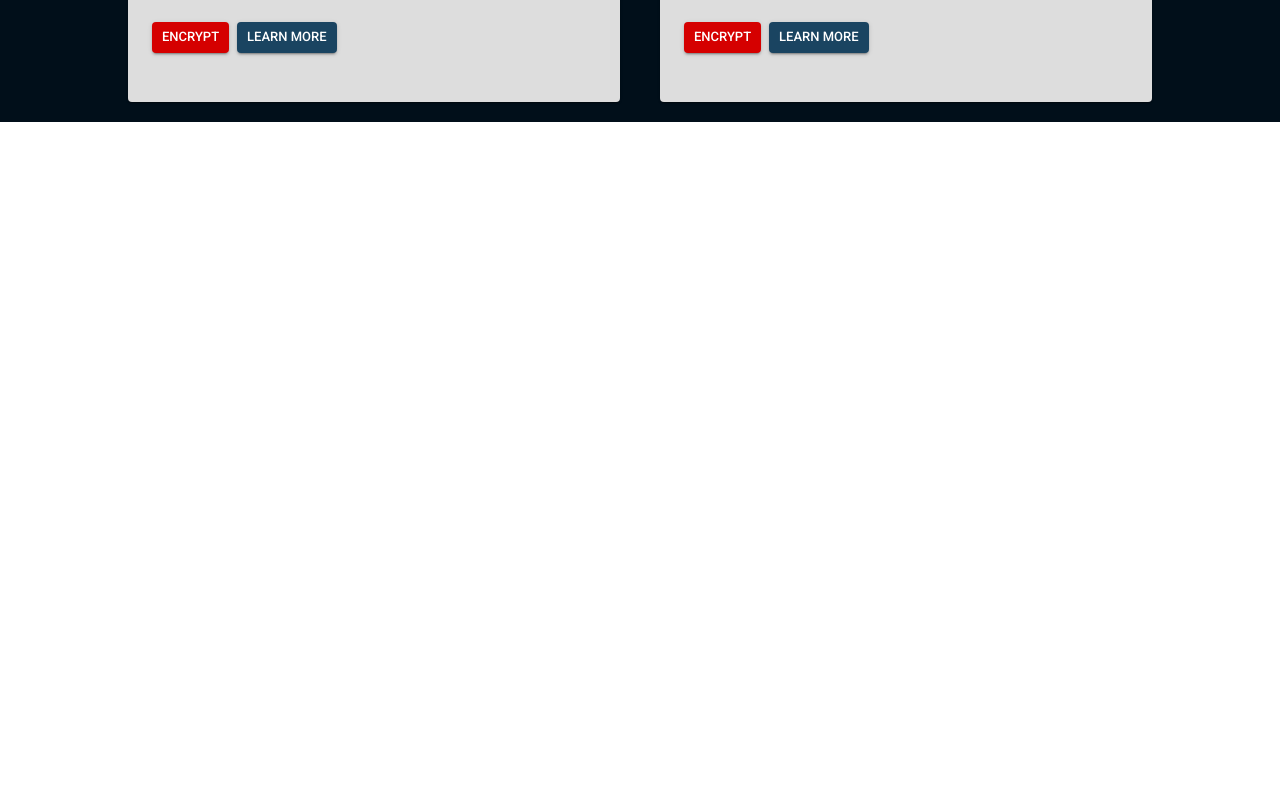
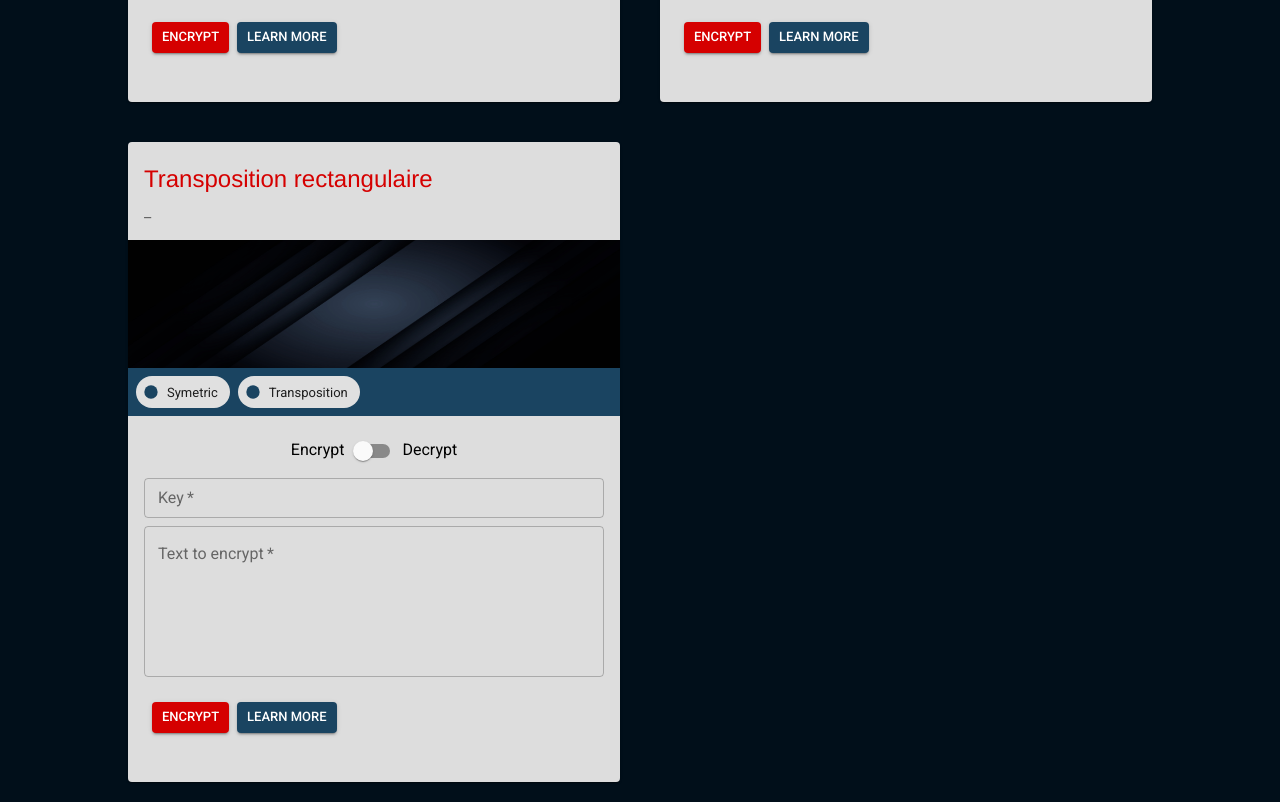
Before and after one commit to EmmanuelNativel/CryptoBank, a React (Create React App) app: page / in a window 1280 px wide. Shown: the part 2800-3602 px from the top of the page. Before the commit the page ends 2922 px from the top, so only its background shows below. Built offline with nearby package versions, Linux system fonts and the light colour scheme; a web font is replaced by a local one.

Commit message:
Adding TranspoRect Algoritm. Spacing problem

```diff
--- a/src/components/CardItem/AlgoManager.js
+++ b/src/components/CardItem/AlgoManager.js
@@ -5,6 +5,7 @@ import VigenereForm from "./CardForms/VigenereForm";
 import HomophoneForm from "./CardForms/HomophoneForm";
 import PlayfairForm from "./CardForms/PlayfairForm";
 import HillForm from "./CardForms/HillForm";
+import TranspoRectForm from "./CardForms/TranspoRectForm";
 
 export default function AlgoManager({
   data,
@@ -96,9 +97,20 @@ export default function AlgoManager({
             onResult={onResult}
           />
         );
+      case 6:
+        return (
+          <TranspoRectForm
+            data={data}
+            keyValue={keyValue}
+            text={text}
+            isDecrypting={isDecrypting}
+            onKeyChange={onKeyChange}
+            onTextChange={onTextChange}
+            onIsDecryptingChange={onIsDecryptingChange}
+            onResult={onResult}
+          />
+        );
       /*
-            case 6:
-              return "TranspoRect.js";
             case 7:
               return "DES.js";
               */
--- /dev/null
+++ b/src/components/CardItem/CardForms/TranspoRectForm.js
@@ -0,0 +1,113 @@
+import React from "react";
+import { makeStyles } from "@material-ui/core/styles";
+import {
+  TextField,
+  Switch,
+  FormLabel,
+  Grid,
+  CardActions,
+  Button
+} from "@material-ui/core";
+
+import { encrypt, decrypt } from "./../../../scripts/TranspoRect";
+
+const useStyles = makeStyles(theme => ({
+  root: {
+    overflow: "hidden"
+  },
+  centered: {
+    textAlign: "center"
+  },
+  blueButton: {
+    backgroundColor: theme.palette.primary.light,
+    color: "white",
+    "&:hover": {
+      backgroundColor: theme.palette.primary.contrastText
+    }
+  }
+}));
+
+export default function TranspoRectForm({
+  data,
+  keyValue,
+  text,
+  isDecrypting,
+  onKeyChange,
+  onTextChange,
+  onIsDecryptingChange,
+  onResult
+}) {
+  const classes = useStyles();
+
+  const handleAction = e => {
+    const result = isDecrypting
+      ? decrypt(text, keyValue)
+      : encrypt(text, keyValue);
+    onResult(result);
+  };
+
+  return (
+    <form className={classes.root}>
+      <Grid container direction="column" spacing={1}>
+        <Grid item className={classes.centered}>
+          <FormLabel style={{ color: "black" }}>Encrypt</FormLabel>
+          <Switch
+            color="default"
+            checked={isDecrypting}
+            onChange={onIsDecryptingChange}
+          />
+          <FormLabel style={{ color: "black" }}>Decrypt</FormLabel>
+        </Grid>
+        <Grid item>
+          <TextField
+            label="Key"
+            variant="outlined"
+            fullWidth
+            required
+            color="primary"
+            size="small"
+            value={keyValue}
+            onChange={onKeyChange}
+          />
+        </Grid>
+        <Grid item>
+          <TextField
+            label={isDecrypting ? "Text to decrypt" : "Text to encrypt"}
+            multiline
+            rows="6"
+            variant="outlined"
+            fullWidth
+            required
+            color="primary"
+            style={{ height: "10rem" }}
+            value={text}
+            onChange={onTextChange}
+          />
+        </Grid>
+        <Grid item>
+          <CardActions>
+            <Button
+              size="small"
+              color="secondary"
+              variant="contained"
+              onClick={handleAction}
+            >
+              {isDecrypting ? "Decrypt" : "Encrypt"}
+            </Button>
+            <Button
+              size="small"
+              color="secondary"
+              variant="contained"
+              className={classes.blueButton}
+              component="a"
+              href={data.link}
+              target="_blank"
+            >
+              Learn more
+            </Button>
+          </CardActions>
+        </Grid>
+      </Grid>
+    </form>
+  );
+}
--- a/src/data/index.js
+++ b/src/data/index.js
@@ -43,15 +43,16 @@ const data = [
     properties: ["Symetric", "Polygraph", "Substitution"],
     link:
       "http://www.bibmath.net/crypto/index.php?action=affiche&quoi=poly/hill"
+  },
+  {
+    id: 6,
+    name: "Transposition rectangulaire",
+    subtitle: "_",
+    properties: ["Symetric", "Transposition"],
+    link:
+      "http://www.bibmath.net/crypto/index.php?action=affiche&quoi=ancienne/transposition"
   }
   /*
-    {
-        id: 6,
-        name: "Transposition rectangulaire",
-        subtitle: "_",
-        properties : ["Symetric", "Transposition"],
-        link: "http://www.bibmath.net/crypto/index.php?action=affiche&quoi=ancienne/transposition"
-    },
     {
         id: 7,
         name: "DES",
--- /dev/null
+++ b/src/scripts/TranspoRect.js
@@ -0,0 +1,111 @@
+import { listToMatrix, transposeMatrix } from "./utils";
+
+/**
+ * Pour chaque caractère de la clé, cette fonction retourne un tableau contenant
+ * son rang dans l'ordre des lettres de la clé, et le caractère lui même.
+ * Exemple : Considérons la clé "BAC" et r le tableau résultant de rankKey("BAC").
+ *         : Alors r[0] renvoi un tableau [1, B].
+ *         : On sait donc que l'indice intiale du caractère B dans la clé est 0, car r[O].
+ *         : On sait aussi que les lettres de colonne de B devra être lu en 2ième position car r[0][0] = 1 et on commence à compter à 0.
+ * Entrée : La clé sous forme de chaine de caractères
+ * Sortie : Un tableau permettant de retrouver le rang d'un caractère pour la lecture de la matrice.
+ */
+function rankKey(key) {
+  const keyA = key.split(""); // La clé sous forme de tableau de caractères
+  const sortedKeyA = key.split("").sort(); // Le tableau trié dans l'ordre alphabétique
+  let res = []; // Stockage du résultat
+
+  for (let i = 0; i < keyA.length; i++) { // Parcours de la clé
+    const char = keyA[i]; // Le caractère courant
+    const newIndex = sortedKeyA.indexOf(char); // Le nouvel indice. indexOf() retourne la position dans l'alphabet
+    sortedKeyA[newIndex] = "xxxx";
+    res.push([newIndex, char]);
+  }
+  return res;
+}
+
+/**
+ * Fonction permettant de crypter un message grâce à la transposition rectangulaire.
+ * Entrée : Le message sous forme de chaine de caractères
+ *        : La clé sous forme de chaine de caractères
+ * Sortie : Le message codé sous forme de chaine de caractères.
+ */
+function encrypt(msg, key) {
+  const matrix = listToMatrix(msg.split(""), key.length); // On insère le message dans une matrice
+  const reversedMatrix = transposeMatrix(matrix); // On transpose la matrice pour avoir les colonnes
+  const ranking = rankKey(key); // On obtient les rang des colonnes
+
+  // On ajoute la bonne colonne à chacun des rang
+  for (let i = 0; i < ranking.length; i++) {
+    ranking[i].push(reversedMatrix[i]);
+  }
+
+  let res = "";
+
+  // On trie les colonnes par le rang et on tranforme les colonnes en chaine de caractères pour obtenir le msg codé
+  for (let i of ranking.sort()) {
+    res += i[2].join("");
+  }
+
+  return res;
+}
+
+
+/**
+ * Fonction permettant de décrypter un message codé grâce à la transposition rectangulaire.
+ * Entrée : Le message crypté sous forme de chaine de caractères
+ *        : La clé sous forme de chaine de caractères
+ * Sortie : Le message décrypté sous forme de chaine de caractères.
+ */
+function decrypt(msg, key) {
+  const messageSplited = msg.split(""); // Le message sous forme de tableau de caractères
+  let matrix = listToMatrix(messageSplited, key.length); // Le message sous forme de matrice de la taille de la clé
+  let matrixT = transposeMatrix(matrix); // La transoposée de cette matrice pour obtenir les colonnes
+  const ranks = rankKey(key); // Le classement de chaque caractères de la clé dans l'ordre
+
+  // On va supprimer les valeurs undefined de la matrice transposée
+  matrix = []; // Va contenir la matrice sans les caractères undifined (= caractères vides)
+  for (let i = 0; i < matrixT.length; i++) {
+    // Pour chaque colonne de la matrice
+    const tmpArray = []; // Stockage temporaire d'une ligne de la matrice
+    for (let j = 0; j < matrixT.length; j++) {
+      // Pour chaque ligne de la matrice
+      if (matrixT[i][j] !== undefined) tmpArray.push(matrixT[i][j]); // On ne retient que les caractères différent de undefined
+    }
+    matrix.push(tmpArray); // On ajoute la ligne dans la matrice finale
+  }
+
+  // On va remplir la nouvelle matrice dans le bon ordre avec les caractères codés
+  let currentRank = 0; // L'ordre de remplissage des colonnes
+  while (currentRank < ranks.length) {
+    for (let i = 0; i < ranks.length; i++) {
+      if (ranks[i][0] === currentRank) {
+        // On recherche le numéro de colonne qui doit être rempli au rang courant
+        matrix[i] = messageSplited.splice(0, matrix[i].length); // On remplie la ligne avec les premiers caractères du message codé
+        currentRank++; // On passe au rang suivant
+        break; // On stop la boucle for
+      } else continue;
+    }
+  }
+
+  // On retourne la transposée de la matrice sous forme concaténée sous forme de chaine de caractères
+  return transposeMatrix(matrix) // On transpose la matrice,
+    .flat() // On passe du tableau à 2 dimension à un tableau à 1 dimension
+    .join(""); // On concatène les caractères
+}
+
+export { encrypt, decrypt };
+
+/**
+ * TODO: Etendre à la table ascii
+ */
+
+// const MESSAGE = "Je suis en italie avec maria !";
+// const KEY = "BIBMATH";
+
+// console.log("Message à cryprer : ", MESSAGE);
+// const encryptedMessage = encrypt(MESSAGE, KEY);
+// console.log("Message crypté : ", encryptedMessage);
+
+// console.log("Message à décryprer : ", encryptedMessage);
+// console.log("Message décrypté : ", decrypt(encryptedMessage, KEY));
```
Also changed, not shown: src/components/CardItem/CardResultPanel/CardResultPanel.js (+2 -5 lines).
